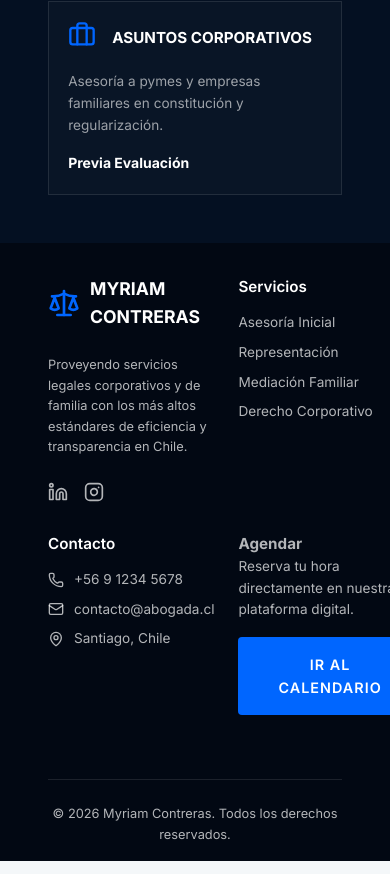
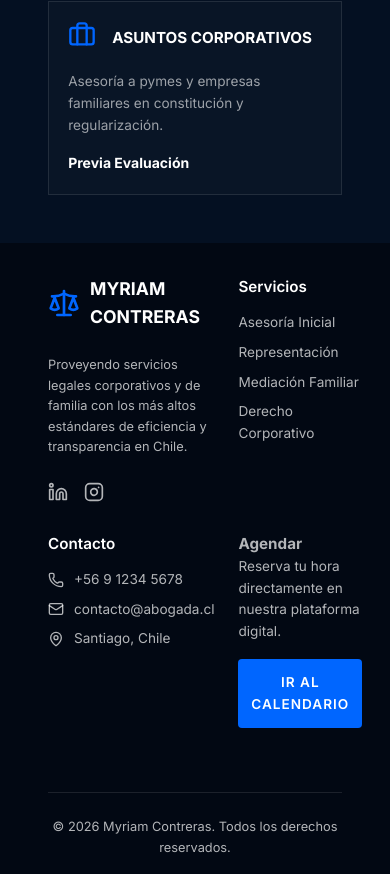
Before and after one commit to CarlosL-Code/sitio-web-abogado-servicio, a Next.js app: page / in a window 390 px wide. Shown: the part 4913-5787 px from the top of the page. Built offline with nearby package versions, Linux system fonts and the light colour scheme; a web font is replaced by a local one.

Commit message:
Fix footer button size on mobile to prevent cut-off

```diff
--- a/src/app/globals.css
+++ b/src/app/globals.css
@@ -1134,6 +1134,15 @@ a {
   }
   .footer-subscribe p {
     font-size: 0.85rem;
+    margin-bottom: 0.5rem;
+  }
+  .footer-subscribe .btn-solid-blue {
+    padding: 0.8rem;
+    font-size: 0.85rem;
+    width: 100%;
+    max-width: 250px;
+    margin: 0 auto;
+    display: block;
   }
   .footer-bottom {
     padding-top: 1.5rem;
```
